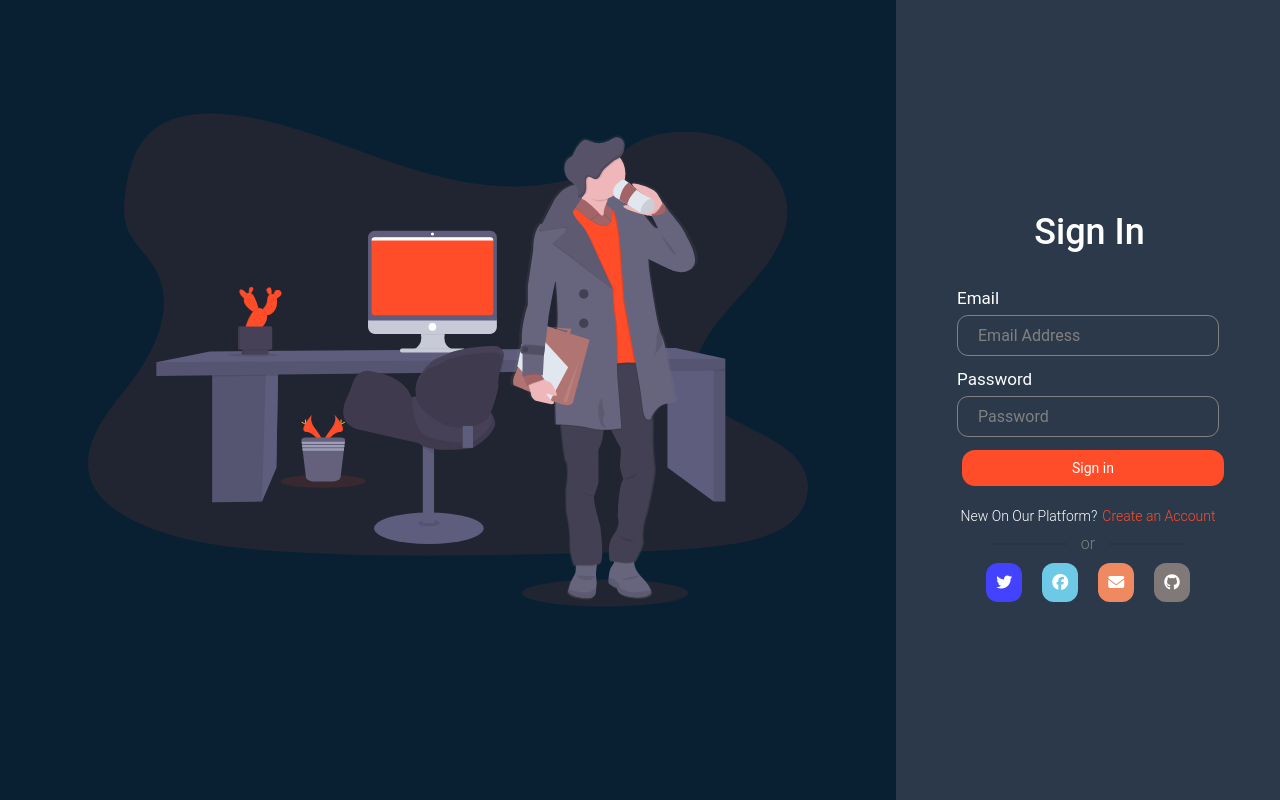
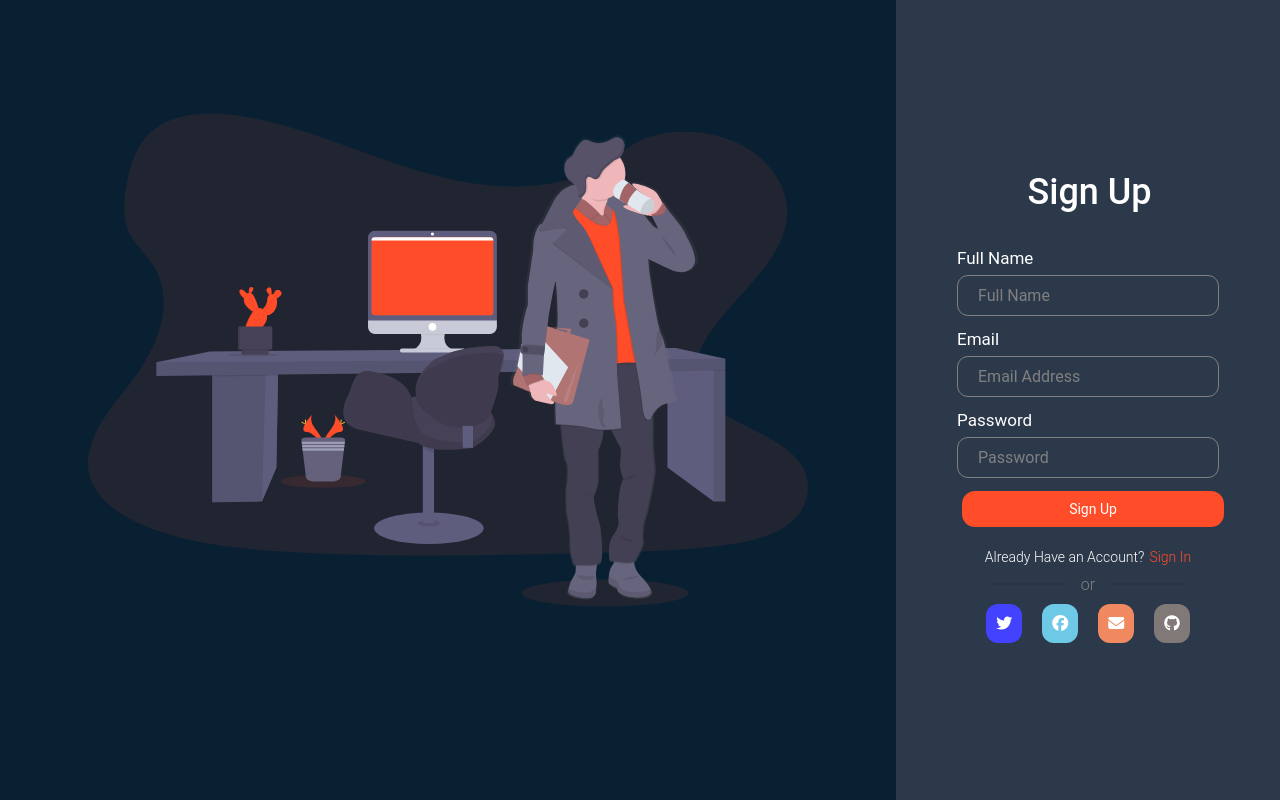
Before and after one commit to cenaei/login-page, a plain HTML site: page signup.html in a window 1280 px wide. Drawn offline with Linux system fonts and the light colour scheme.

Commit message:
Added Sign Up

```diff
--- a/assets/sass/main.scss
+++ b/assets/sass/main.scss
@@ -57,6 +57,9 @@
       @include flex(column);
     }
     &__password {
+      @extend .form__email;
+    }
+    &__name {
       @extend .form__email;
     }
   }
--- a/signup.html
+++ b/signup.html
@@ -7,7 +7,7 @@
   <script src="https://kit.fontawesome.com/38a4aeacdd.js" crossorigin="anonymous"></script>
   <link rel="stylesheet" href="./assets/css/main.css">
   <link rel="icon" type="image/x-icon" href="./favicon.ico" />
-  <title>Login Page</title>
+  <title>Sign Up Page</title>
 </head>
 <body>
   <main class="main">
@@ -18,10 +18,14 @@
     </div>
     <div class="main__right">
       <div class="main__title">
-        <h1>Sign In</h1>
+        <h1>Sign Up</h1>
       </div>
       <div class="main__form">
         <form class="form">
+          <div class="form__name">
+            <label for="name">Full Name</label>
+            <input type="name" name="name" id="name" placeholder="Full Name" required>
+          </div>
           <div class="form__email">
             <label for="email">Email</label>
             <input type="email" name="email" id="email" placeholder="Email Address" required>
@@ -30,12 +34,12 @@
             <label for="password">Password</label>
             <input type="password" name="password" id="password" placeholder="Password" required>
           </div>
-          <button type="submit">Sign in</button>
+          <button type="submit">Sign Up</button>
         </form>
       </div>
       <div class="main__create">
-        <p>New On Our Platform? </p>
-        <a href="sighup.html">Create an Account</a>
+        <p>Already Have an Account?</p>
+        <a href="#index.html">Sign In</a>
       </div>
       <div class="main__or">
         <p>or</p>
```
Also changed, not shown: assets/css/main.css, 1 other file.
